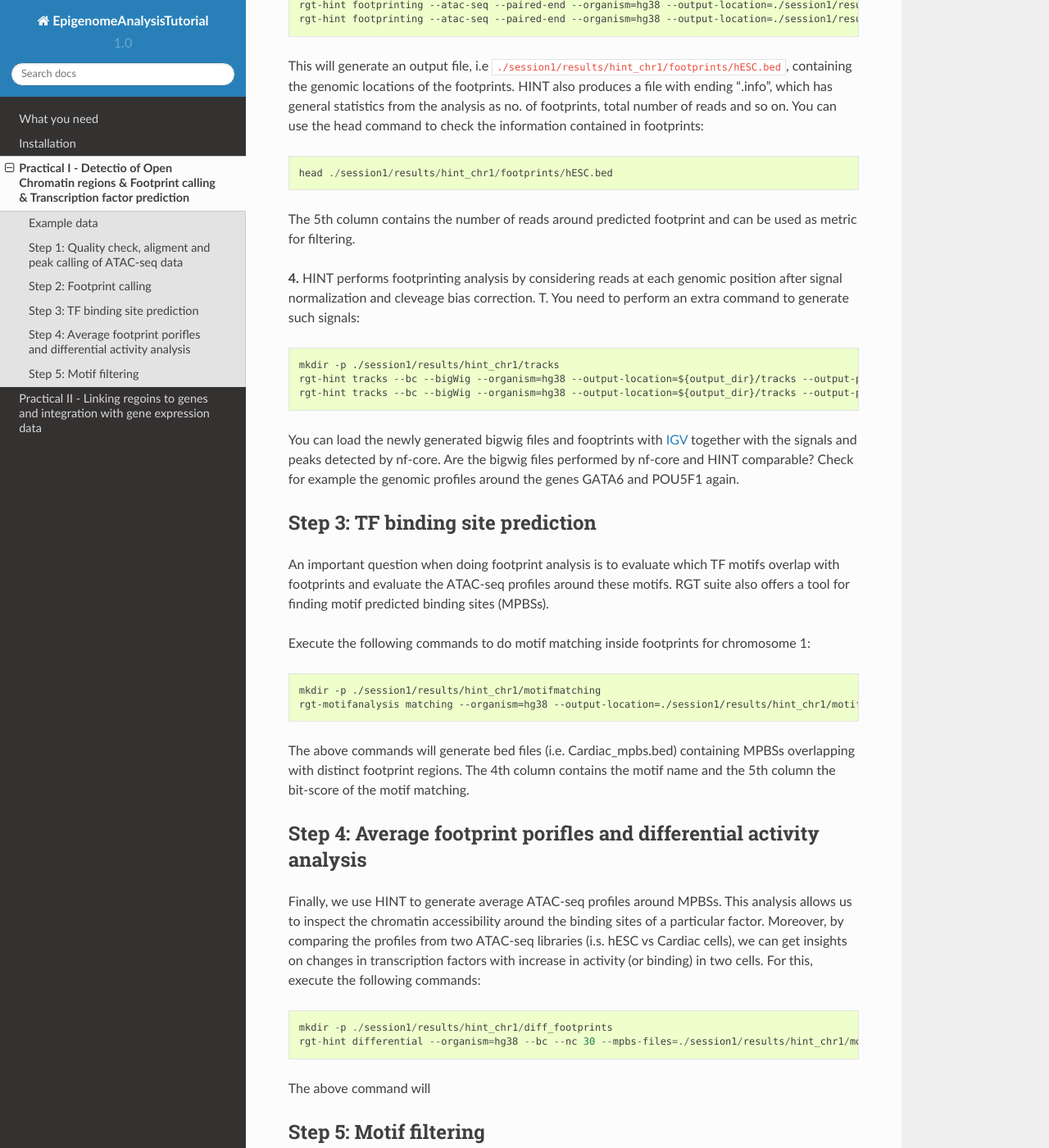
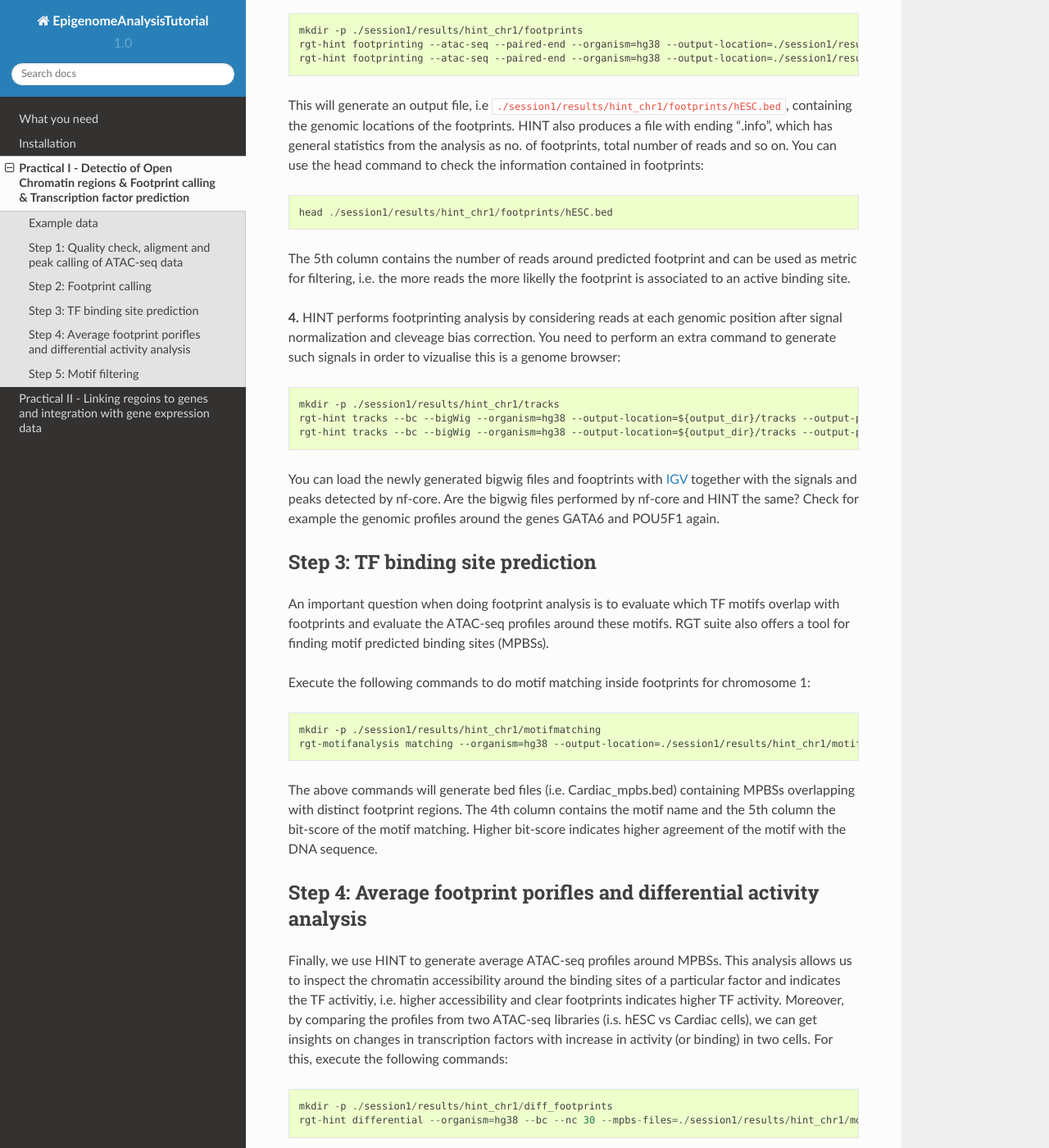
Before and after one commit to SchulzLab/EpigenomeAnalysisTutorial-2020, a Sphinx documentation site: the page built from docs/Practical1.rst, in a window 1280 px wide and 1400 px high, scrolled down 2172 px. Shown: the whole window at 82% size. Built offline with Sphinx 7.4.7 and the Read the Docs theme 2.0.0, drawn with Linux system fonts in a browser that asks for light colours; some of the changed text lies outside the part shown.

Commit message:
Update Practical1.rst

```diff
--- a/docs/Practical1.rst
+++ b/docs/Practical1.rst
@@ -11,18 +11,18 @@ We will analyse here chromatin (ATAC-seq) and gene expression data during human
 
 Step 1: Quality check, aligment and peak calling of ATAC-seq data
 -----------------------------------------------
-A first step in the analysis of ATAC-seq data are the so callled low levels steps including quality check analysis, aligment and peak calling. We have used for this the `nfcore/atacseq <https://github.com/nf-core/atacseq>`_, a rather complete and simple to use pipeline for ATAC-seq data. Due to the computational time to run such pipeline, we have pre-computed results and we provide all important files under */data/session1/nf_core_atacseq*.
+A first step in the analysis of ATAC-seq data are the so callled low level analysis, which includes read trimming, quality check, aligment and peak calling. We have used for this the `nfcore/atacseq <https://github.com/nf-core/atacseq>`_, a rather complete  pipeline for ATAC-seq data. Due to the computational time to run such pipeline, we have pre-computed results and we provide all important files under */data/session1/nf_core_atacseq*.
 
 Among other things, the pipeline will generate important files, which will be used during this tutorial:
 
 - quality check statistics: */data/session1/nf_core_atacseq/multiqc/narrowPeak/multiqc_report.html*
-- algiment files: */data/session1/nf_core_atacseq/*
+- alignment files: */data/session1/nf_core_atacseq/*
+- genomic profiles (big wig): */data/session1/nf_core_atacseq/bigwig*
 - peak calling results: */data/session1/nf_core_atacseq/macs/narrowPeak*
-- bigwig files: */data/session1/nf_core_atacseq/bigwig*
 - differential peak calling results: */data/session1/nf_core_atacseq/macs/narrowPeak/consensus/deseq2/CardiacvshESC/*
 - IGV session for data vizualistaion: */data/session1/nf_core_atacseq/igv*
 
-You can take a look at QC statistics to check if atac-seq libraries have any quality issue.
+You can take a look at QC statistics to check if atac-seq libraries have any quality issue after trimming procedure.
 
 You can use then `IGV <http://software.broadinstitute.org/software/igv/>`_ to vizualise ATAC-seq signals and peaks particular loci. Open the previously mentioned IGV session and take a look at cardiac related genes, i.e. GATA6, or stem cell related genes, i.e. POU5F1 (OCT4).
 
@@ -43,7 +43,7 @@ Step 2: Footprint calling
 
 Next, we will use `HINT <http://www.regulatory-genomics.org/hint/>`_ to find genomic regions (footprints) with cell specific TF binding sites. For this, HINT requires (1) a sorted bam file containing the aligned reads from the sequencing library (DNase-,ATAC- or histone ChIP-seq) (2) and a bed file including peaks detected in the same sequencing library provided in (1). These peak regions are used by HINT to reduce the search space.
 
-We will perform footprinting analysis for each cell type independetly (hESC and Cardiac). For this we will use bam files contatining reads from all replicates and consensus peaks obtained in replicates.
+HINT footprinting analysis is performed for each cell type independetly (hESC and Cardiac) and do not consider replicate information. For this we will use bam files contatining reads from all replicates as well as condition specific consensus peaks.
 
 We will only consider peaks inside chromosome 1 so that the whole analysis can be done in 30 minutes.
 
@@ -68,15 +68,15 @@ This will generate an output file, i.e  ``./session1/results/hint_chr1/footprint
 ::
     head ./session1/results/hint_chr1/footprints/hESC.bed
 
-The 5th column contains the number of reads around predicted footprint and can be used as metric for filtering.
+The 5th column contains the number of reads around predicted footprint and can be used as metric for filtering, i.e. the more reads the more likelly the footprint is associated to an active binding site.
 
-**4.** HINT performs footprinting analysis by considering reads at each genomic position after signal normalization and cleveage bias correction. T. You need to perform an extra command to generate such signals:
+**4.** HINT performs footprinting analysis by considering reads at each genomic position after signal normalization and cleveage bias correction.  You need to perform an extra command to generate such signals in order to vizualise this is a genome browser:
 ::
     mkdir -p ./session1/results/hint_chr1/tracks
     rgt-hint tracks --bc --bigWig --organism=hg38 --output-location=${output_dir}/tracks --output-prefix=hESC ./results/bwa/mergedReplicate/hESC.mRp.clN.sorted.bam ${output_dir}/peaks/hESC.bed
     rgt-hint tracks --bc --bigWig --organism=hg38 --output-location=${output_dir}/tracks --output-prefix=Cardiac ./results/bwa/mergedReplicate/Cardiac.mRp.clN.sorted.bam ${output_dir}/peaks/Cardiac.bed
 
-You can load the newly generated bigwig files and fooptrints with `IGV <http://software.broadinstitute.org/software/igv/>`_ together with the signals and peaks detected by nf-core. Are the bigwig files performed by nf-core and HINT comparable?  Check for example the genomic profiles around the genes GATA6 and POU5F1 again.
+You can load the newly generated bigwig files and fooptrints with `IGV <http://software.broadinstitute.org/software/igv/>`_ together with the signals and peaks detected by nf-core. Are the bigwig files performed by nf-core and HINT the same? Check for example the genomic profiles around the genes GATA6 and POU5F1 again.
 
 Step 3: TF binding site prediction
 -----------------------------------
@@ -88,12 +88,12 @@ Execute the following commands to do motif matching inside footprints for chromo
     mkdir -p ./session1/results/hint_chr1/motifmatching
     rgt-motifanalysis matching --organism=hg38 --output-location=./session1/results/hint_chr1/motifmatching --input-files ${output_dir}/footprints/hESC.bed ${output_dir}/footprints/Cardiac.bed
 
-The above commands will generate bed files (i.e. Cardiac_mpbs.bed) containing MPBSs overlapping with distinct footprint regions. The 4th column contains the motif name and the 5th column the bit-score of the motif matching.
+The above commands will generate bed files (i.e. Cardiac_mpbs.bed) containing MPBSs overlapping with distinct footprint regions. The 4th column contains the motif name and the 5th column the bit-score of the motif matching. Higher bit-score indicates higher agreement of the motif with the DNA sequence.
 
 Step 4: Average footprint porifles and differential activity analysis
 ----------------------------------------------------------------------------
 
-Finally, we use HINT to generate average ATAC-seq profiles around MPBSs. This analysis allows us to inspect the chromatin accessibility around the binding sites of a particular factor. Moreover, by comparing the profiles from two ATAC-seq libraries (i.s. hESC vs Cardiac cells), we can get insights on changes in transcription factors with increase in activity (or binding) in two cells. For this, execute the following commands:
+Finally, we use HINT to generate average ATAC-seq profiles around MPBSs. This analysis allows us to inspect the chromatin accessibility around the binding sites of a particular factor and indicates the TF activitiy, i.e. higher accessibility and clear footprints indicates higher TF activity. Moreover, by comparing the profiles from two ATAC-seq libraries (i.s. hESC vs Cardiac cells), we can get insights on changes in transcription factors with increase in activity (or binding) in two cells. For this, execute the following commands:
 ::
 
     mkdir -p ./session1/results/hint_chr1/diff_footprints
```
Also changed, not shown: other parts of docs/Practical1.rst (+1 -1 lines).
